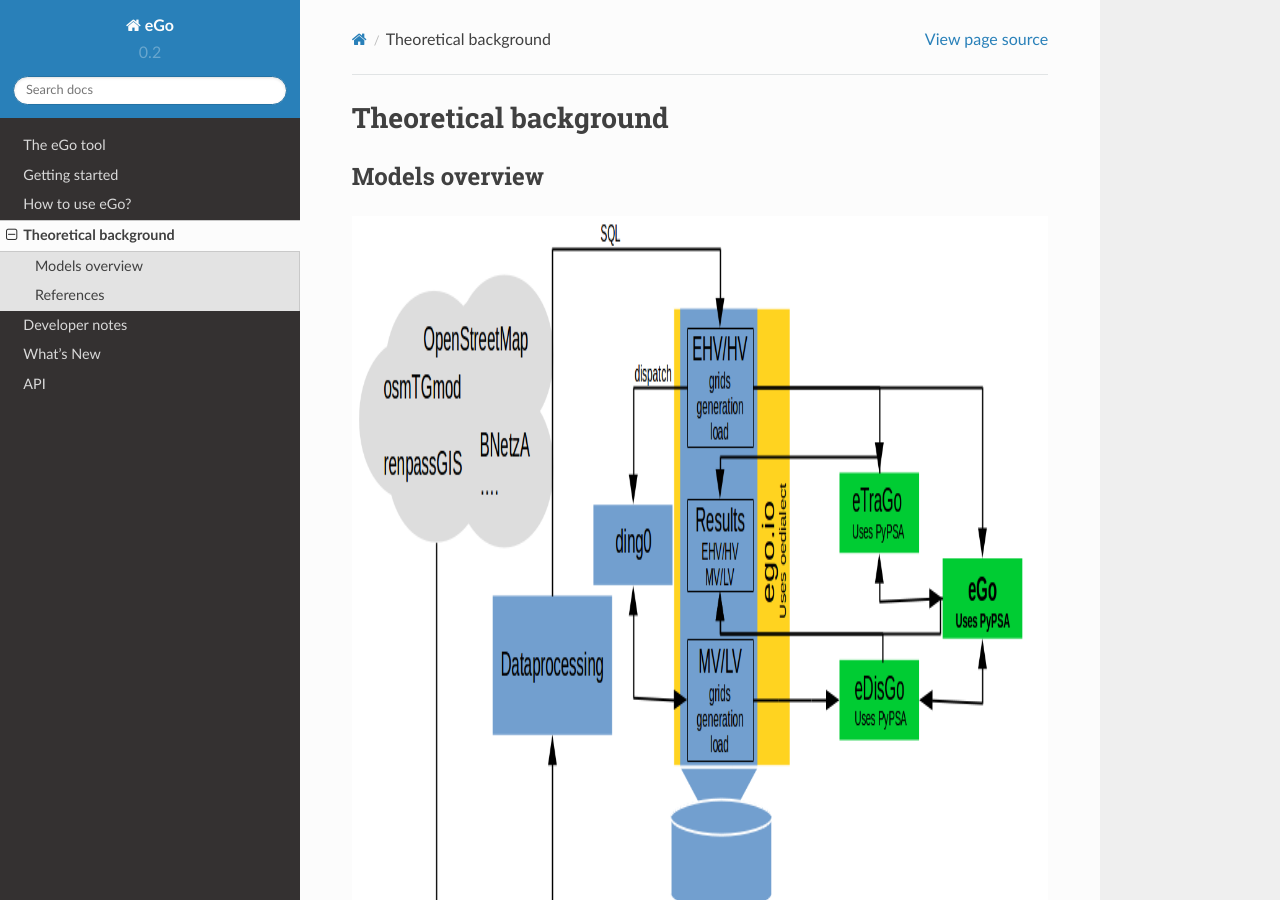
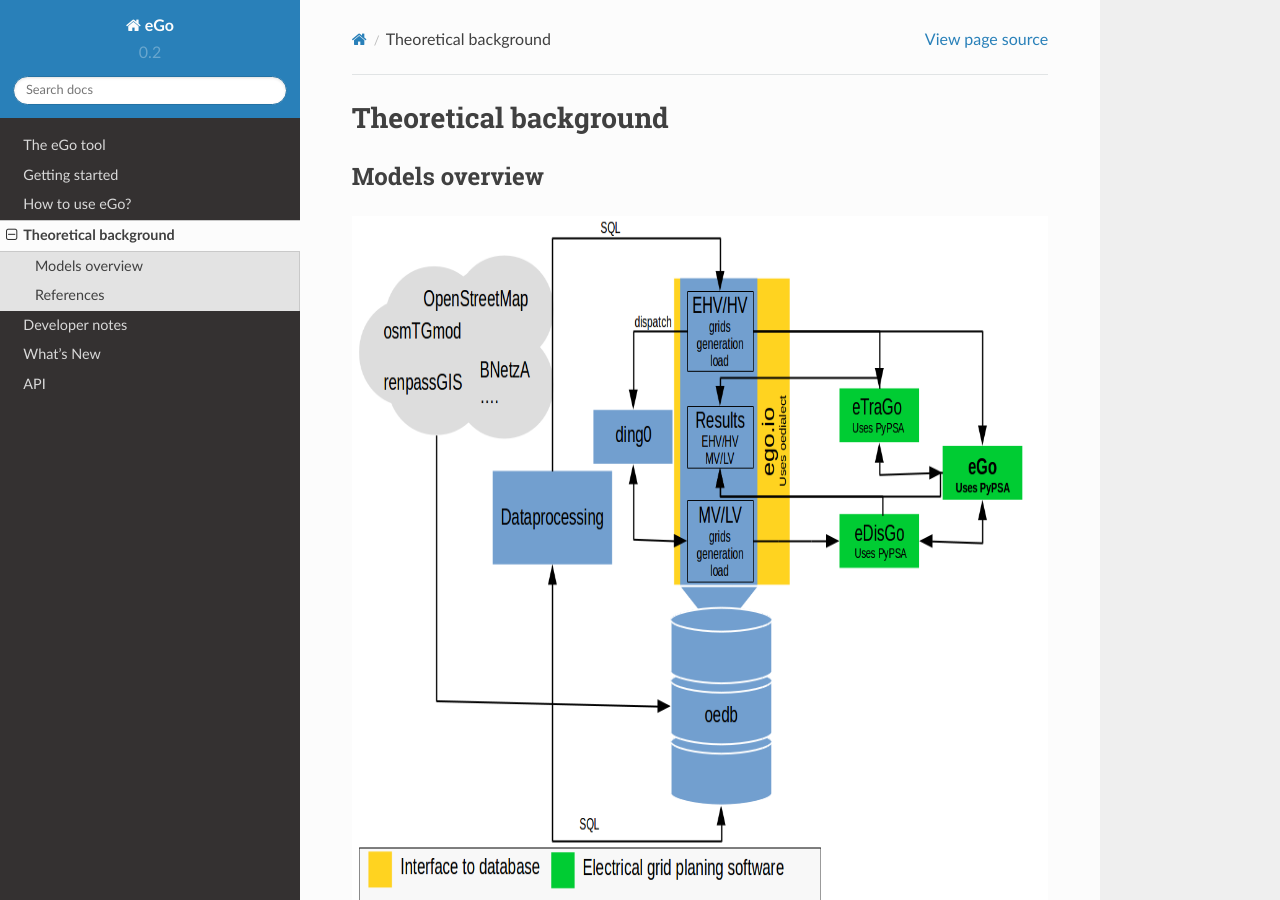
Before and after one commit to openego/eGo, a Sphinx documentation site: the page built from doc/theoretical_background.rst, in a window 1280 px wide and 900 px high. Built offline with Sphinx 7.4.7 and the Read the Docs theme 2.0.0, drawn with Linux system fonts in a browser that asks for light colours; formulas are drawn with MathJax 3.

Commit message:
update file

```diff
--- a/doc/theoretical_background.rst
+++ b/doc/theoretical_background.rst
@@ -9,9 +9,9 @@
 
 
 .. figure:: images/open_ego_models_overview.png
-   :width: 794px
-   :height: 1123px
-   :scale: 100%
+   :width: 1123px
+   :height: 794px
+   :scale: 95%
    :alt: Overview of Models and processes which are used by eGo
    :align: center
 
```
